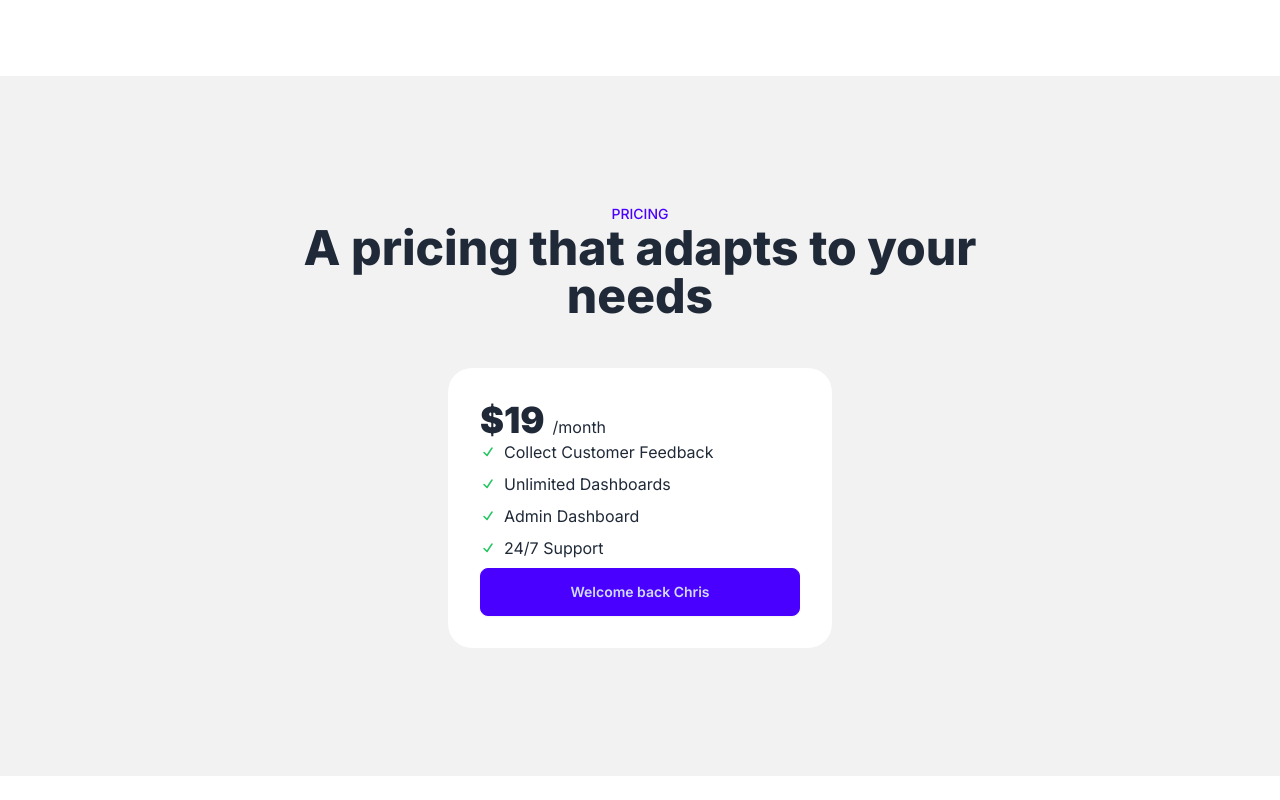
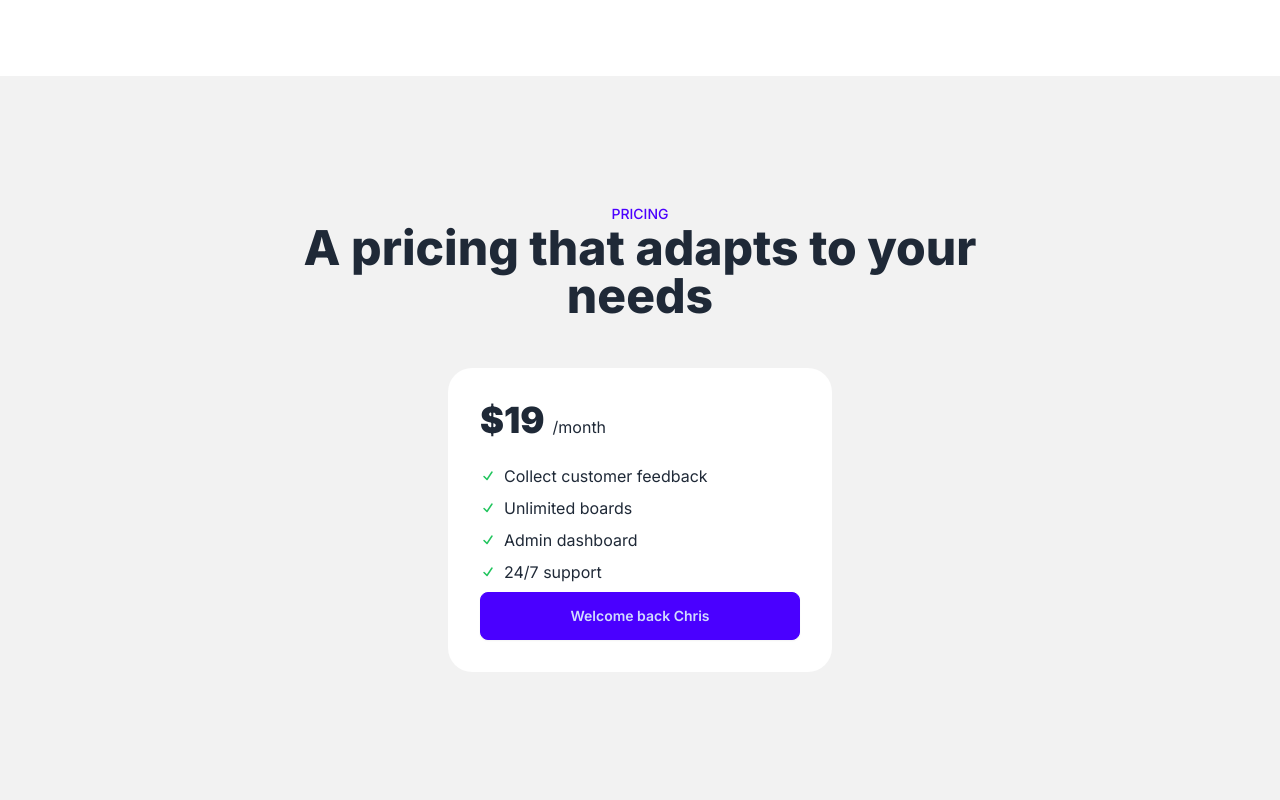
Before and after one commit to chrisrod115/codefast-blueprint, a Next.js app: page / in a window 1280 px wide. Shown: the part 500-1300 px from the top of the page. Before the commit the page ends 1276 px from the top, so only its background shows below. Built offline with nearby package versions, Linux system fonts and the light colour scheme.

Commit message:
Refactor Home component: replace hardcoded list items with ListItems component for better maintainability

```diff
--- a/app/page.js
+++ b/app/page.js
@@ -1,9 +1,14 @@
 import ButtonLogin from "@/components/ButtonLogin";
+import ListItems from "@/components/ListItems";
 
 export default function Home() {
   const isLoggedIn = true;
-  const age = 19;
-  const canVote = age >= 18 ? "Can vote" : "Cannot vote";
+  const pricing_features_list = [
+    "Collect customer feedback",
+    "Unlimited boards",
+    "Admin dashboard",
+    "24/7 support",
+  ];
   const name = "Chris";
   return (
     <main>
@@ -40,73 +45,17 @@ export default function Home() {
             </p>
             A pricing that adapts to your needs
           </h2>
-          <div className="p-8 bg-base-100 max-w-96 rounded-3xl mx-auto">
+          <div className="p-8 bg-base-100 max-w-96 rounded-3xl mx-auto space-y-6">
             <div className="flex gap-1 items-baseline">
               <div className="text-4xl font-black">$19</div>
               <div className="upperclass text-sm font-medium opacity-60"></div>
               /month
             </div>
             <ul className="space-y-2">
-              <li className="flex gap-2 items-center">
-                <svg
-                  xmlns="http://www.w3.org/2000/svg"
-                  viewBox="0 0 16 16"
-                  fill="currentColor"
-                  class="size-4 text-green-500"
-                >
-                  <path
-                    fill-rule="evenodd"
-                    d="M12.416 3.376a.75.75 0 0 1 .208 1.04l-5 7.5a.75.75 0 0 1-1.154.114l-3-3a.75.75 0 0 1 1.06-1.06l2.353 2.353 4.493-6.74a.75.75 0 0 1 1.04-.207Z"
-                    clip-rule="evenodd"
-                  />
-                </svg>
-                Collect Customer Feedback{" "}
-              </li>
-              <li className="flex gap-2 items-center">
-                <svg
-                  xmlns="http://www.w3.org/2000/svg"
-                  viewBox="0 0 16 16"
-                  fill="currentColor"
-                  class="size-4 text-green-500"
-                >
-                  <path
-                    fill-rule="evenodd"
-                    d="M12.416 3.376a.75.75 0 0 1 .208 1.04l-5 7.5a.75.75 0 0 1-1.154.114l-3-3a.75.75 0 0 1 1.06-1.06l2.353 2.353 4.493-6.74a.75.75 0 0 1 1.04-.207Z"
-                    clip-rule="evenodd"
-                  />
-                </svg>
-                Unlimited Dashboards{" "}
-              </li>
-              <li className="flex gap-2 items-center">
-                <svg
-                  xmlns="http://www.w3.org/2000/svg"
-                  viewBox="0 0 16 16"
-                  fill="currentColor"
-                  class="size-4 text-green-500"
-                >
-                  <path
-                    fill-rule="evenodd"
-                    d="M12.416 3.376a.75.75 0 0 1 .208 1.04l-5 7.5a.75.75 0 0 1-1.154.114l-3-3a.75.75 0 0 1 1.06-1.06l2.353 2.353 4.493-6.74a.75.75 0 0 1 1.04-.207Z"
-                    clip-rule="evenodd"
-                  />
-                </svg>
-                Admin Dashboard{" "}
-              </li>
-              <li className="flex gap-2 items-center">
-                <svg
-                  xmlns="http://www.w3.org/2000/svg"
-                  viewBox="0 0 16 16"
-                  fill="currentColor"
-                  class="size-4 text-green-500"
-                >
-                  <path
-                    fill-rule="evenodd"
-                    d="M12.416 3.376a.75.75 0 0 1 .208 1.04l-5 7.5a.75.75 0 0 1-1.154.114l-3-3a.75.75 0 0 1 1.06-1.06l2.353 2.353 4.493-6.74a.75.75 0 0 1 1.04-.207Z"
-                    clip-rule="evenodd"
-                  />
-                </svg>
-                24/7 Support{" "}
-              </li>
+              <ListItems>Collect customer feedback</ListItems>
+              <ListItems>Unlimited boards</ListItems>
+              <ListItems>Admin dashboard</ListItems>
+              <ListItems>24/7 support</ListItems>
               <ButtonLogin
                 isLoggedIn={isLoggedIn}
                 name={name}
--- /dev/null
+++ b/components/ListItems.js
@@ -0,0 +1,21 @@
+const ListItems = ({ children }) => {
+  return (
+    <li className="flex gap-2 items-center">
+      <svg
+        xmlns="http://www.w3.org/2000/svg"
+        viewBox="0 0 16 16"
+        fill="currentColor"
+        class="size-4 text-green-500"
+      >
+        <path
+          fill-rule="evenodd"
+          d="M12.416 3.376a.75.75 0 0 1 .208 1.04l-5 7.5a.75.75 0 0 1-1.154.114l-3-3a.75.75 0 0 1 1.06-1.06l2.353 2.353 4.493-6.74a.75.75 0 0 1 1.04-.207Z"
+          clip-rule="evenodd"
+        />
+      </svg>
+      {children}
+    </li>
+  );
+};
+
+export default ListItems;
```
